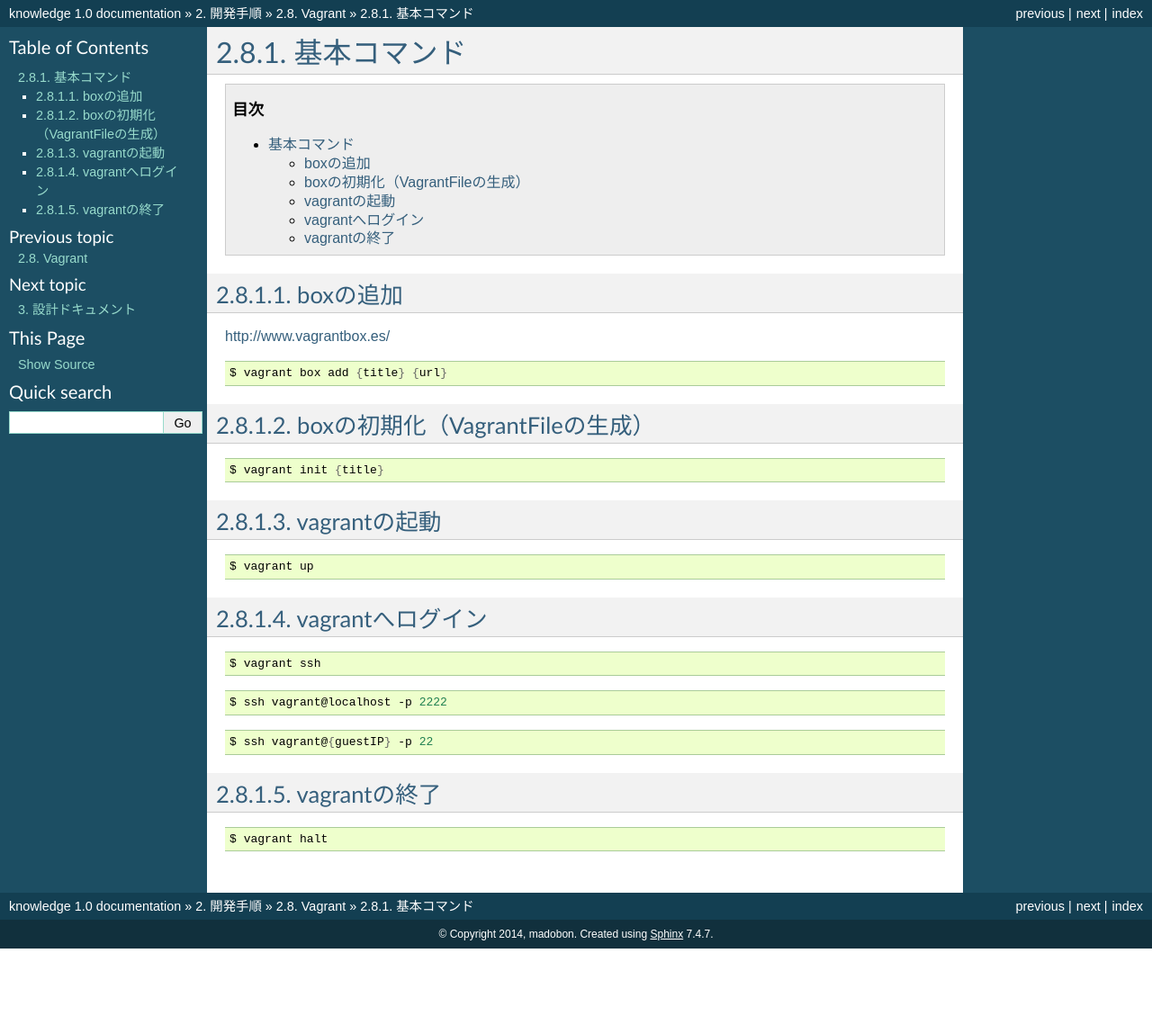
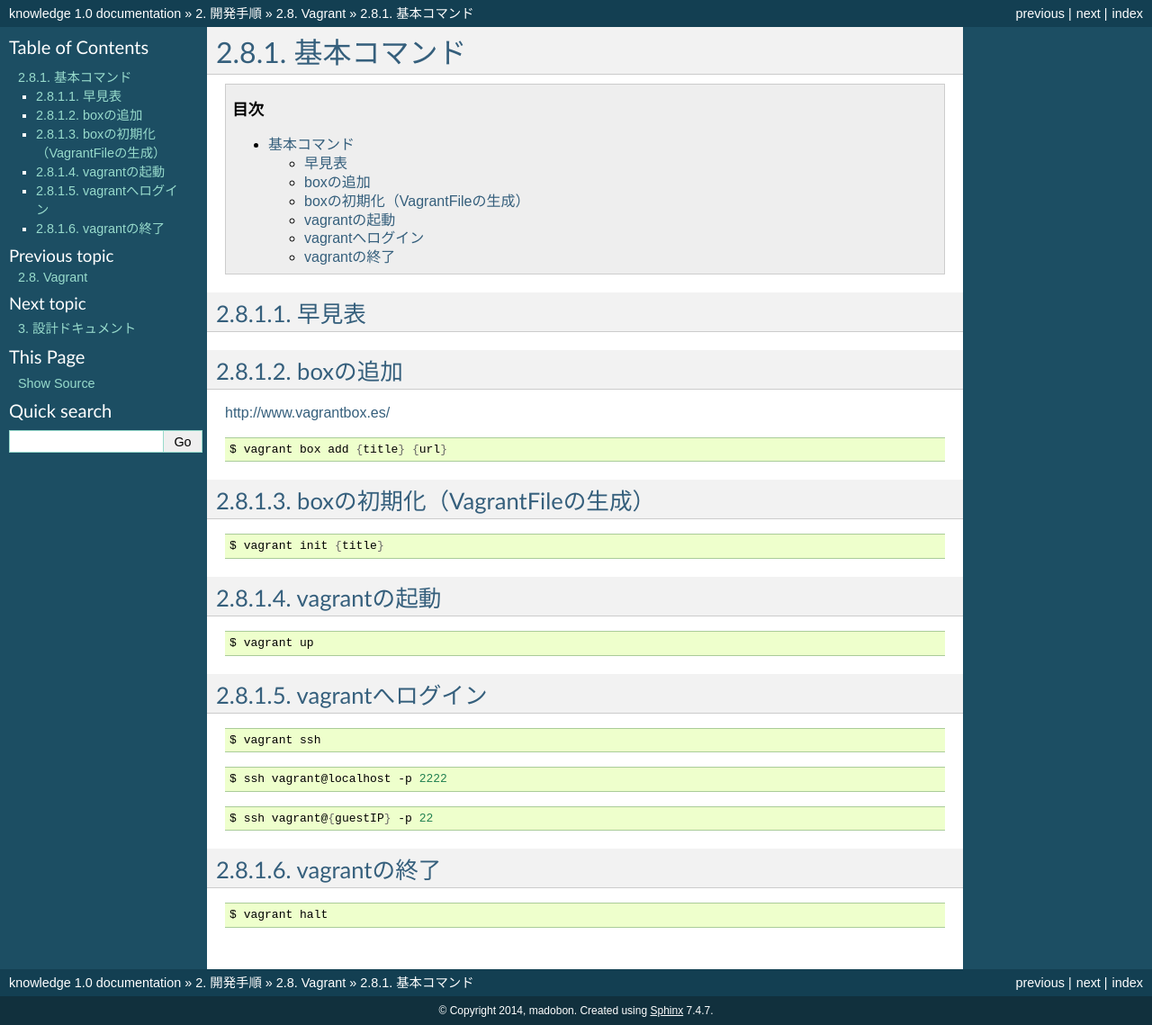
Before and after one commit to madobon/wiki, a Sphinx documentation site: the page built from source/development/vagrant/basic.rst, in a window 1280 px wide. Shown: the whole page at 90% size. Built offline with Sphinx 7.4.7, drawn with Linux system fonts in a browser that asks for light colours; before the commit the page ends 1054 px from its top, so only the background shows below that; some of the changed lines change nothing that is shown.

Commit message:
Update basic.rst

```diff
--- a/source/development/vagrant/basic.rst
+++ b/source/development/vagrant/basic.rst
@@ -3,6 +3,32 @@
 
 .. contents:: 目次
    :depth: 2
+
+早見表
+---------
+.. code-block::none
+     box             manages boxes: installation, removal, etc.
+     connect         connect to a remotely shared Vagrant environment
+     destroy         stops and deletes all traces of the vagrant machine
+     global-status   outputs status Vagrant environments for this user
+     halt            stops the vagrant machine
+     help            shows the help for a subcommand
+     init            initializes a new Vagrant environment by creating a Vagrantfile
+     login           log in to Vagrant Cloud
+     package         packages a running vagrant environment into a box
+     plugin          manages plugins: install, uninstall, update, etc.
+     provision       provisions the vagrant machine
+     rdp             connects to machine via RDP
+     reload          restarts vagrant machine, loads new Vagrantfile configuration
+     resume          resume a suspended vagrant machine
+     share           share your Vagrant environment with anyone in the world
+     ssh             connects to machine via SSH
+     ssh-config      outputs OpenSSH valid configuration to connect to the machine
+     status          outputs status of the vagrant machine
+     suspend         suspends the machine
+     up              starts and provisions the vagrant environment
+     vbguest
+     version         prints current and latest Vagrant version
 
 boxの追加
 ----------------------------------------
```
